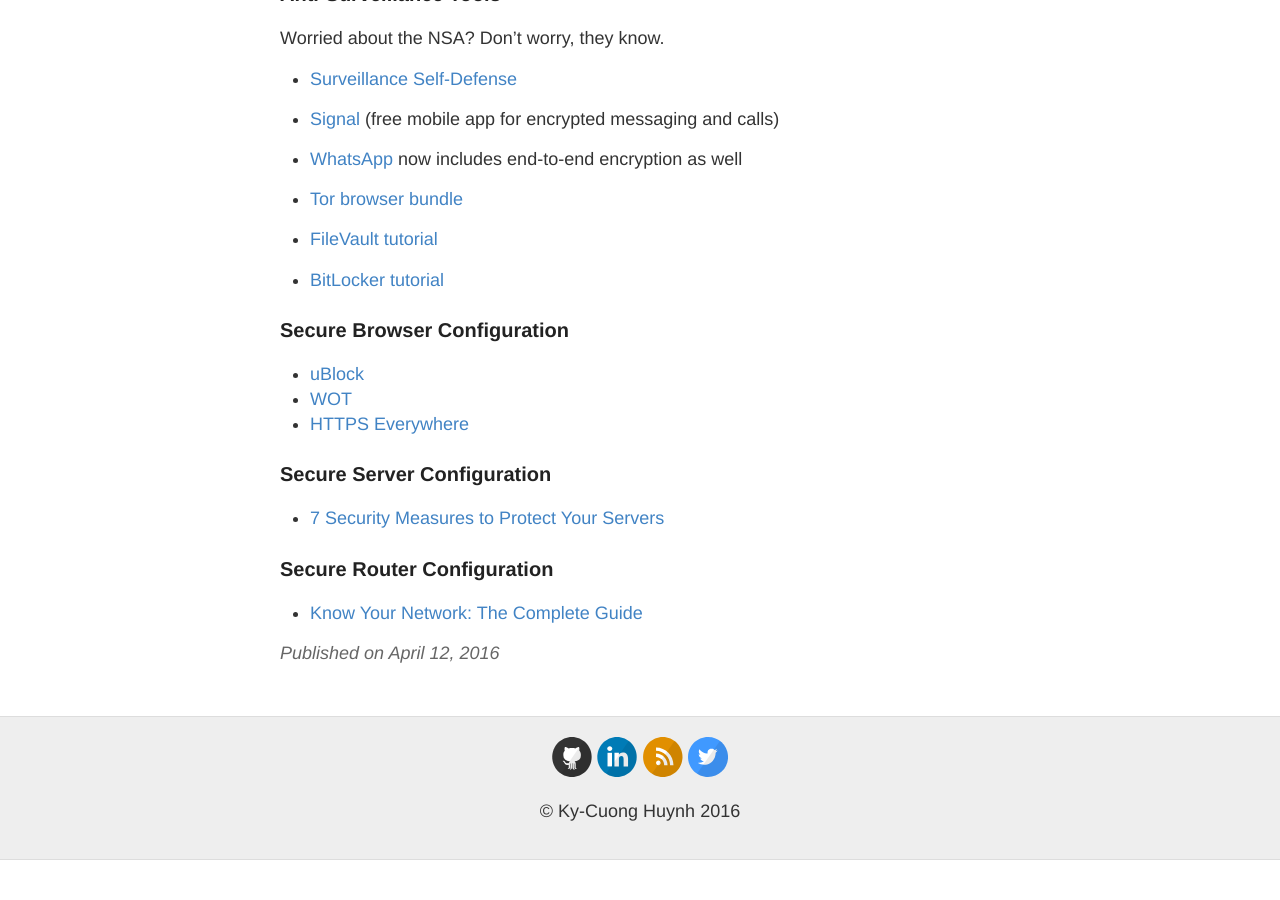
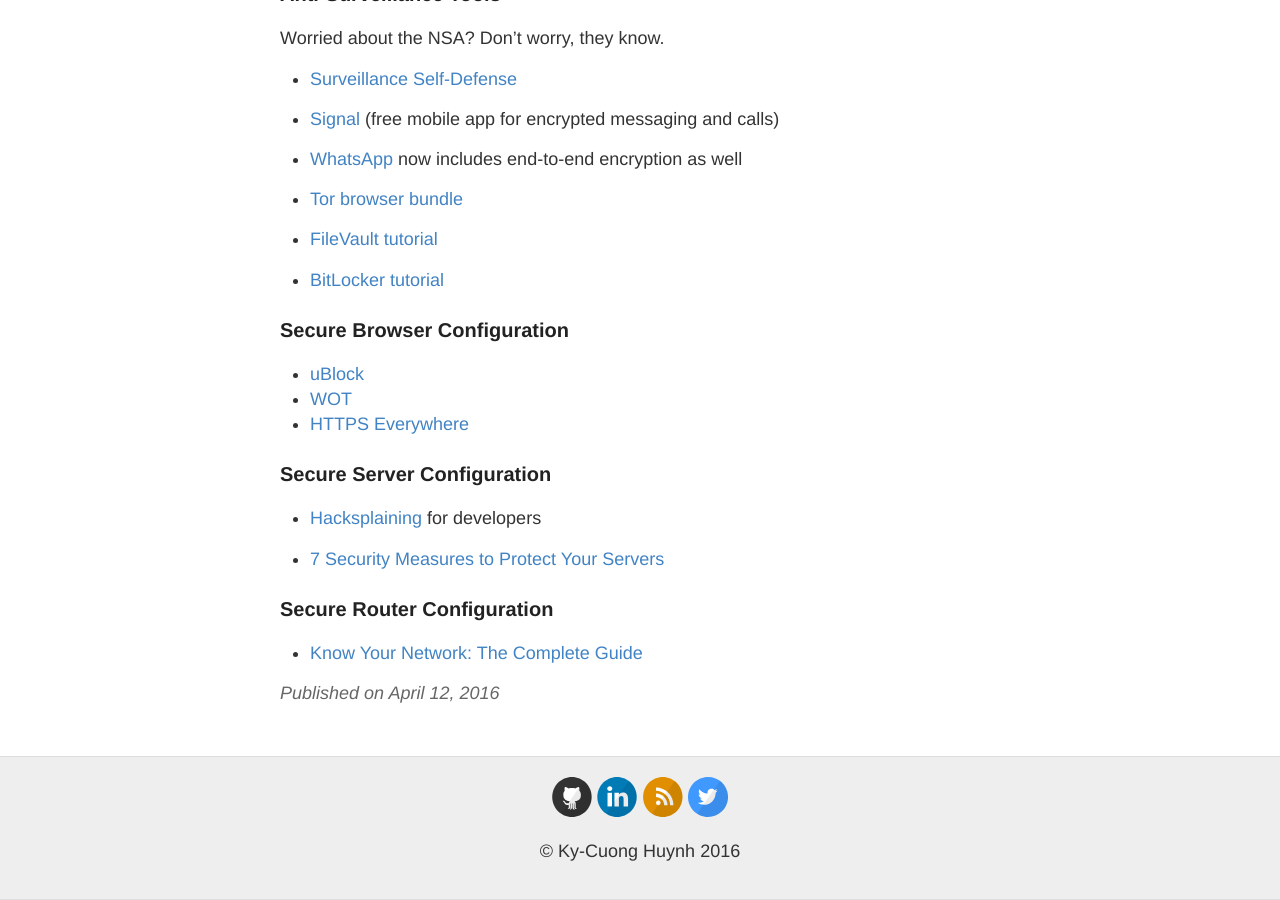
Before and after one commit to gszliu/kycodehuynh.github.io, a Jekyll site: the page built from _posts/2016-04-12-security-handout.md, in a window 1280 px wide and 900 px high, scrolled down 2873 px. Built offline with Jekyll 4.4.1, drawn with Linux system fonts in a browser that asks for light colours; before the commit the page ends 3733 px from its top, so only the background shows below that.

Commit message:
Update handout to include Hacksplaining

```diff
--- a/_posts/2016-04-12-security-handout.md
+++ b/_posts/2016-04-12-security-handout.md
@@ -156,6 +156,8 @@ Worried about the NSA? Don't worry, they know.
 
 ### Secure Server Configuration
 
+* [Hacksplaining](https://www.hacksplaining.com/) for developers
+
 * [7 Security Measures to Protect Your Servers](https://www.digitalocean.com/community/tutorials/7-security-measures-to-protect-your-servers)
 
 
```
